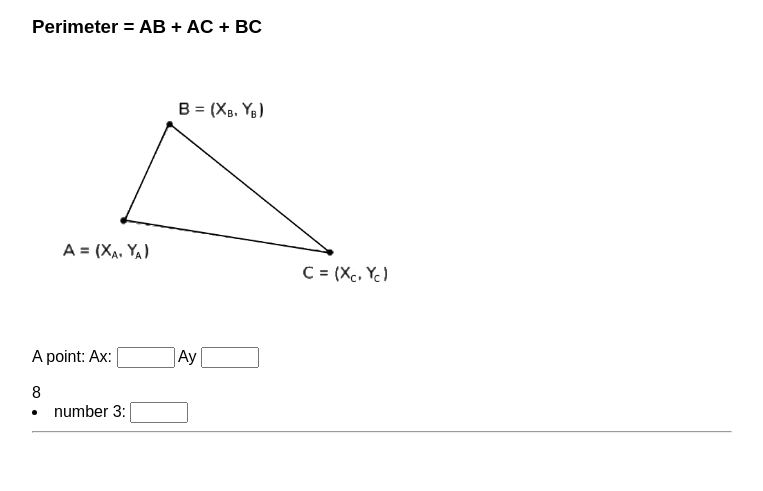
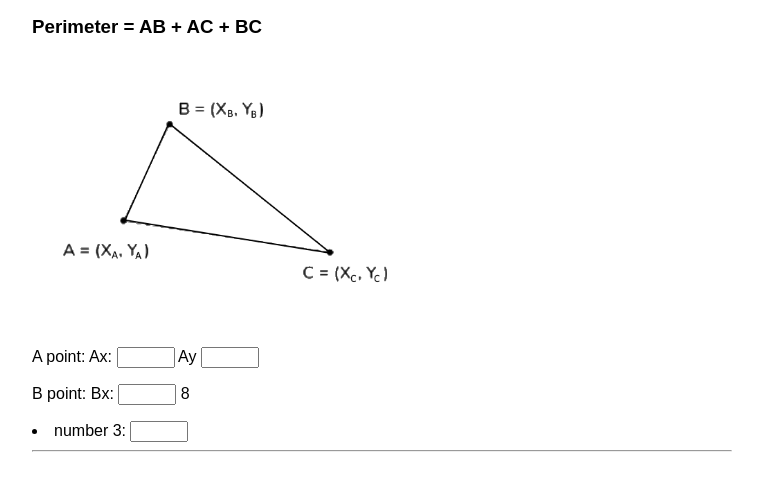
Before and after one commit to Spergliz/hytr, a plain HTML site: page index.html in a window 1280 px wide. Shown: the part 105-596 px from the top of the page, without its empty margins (258-1021 px from the left). Drawn offline with Linux system fonts and the light colour scheme.

Commit message:
Update index.html

```diff
--- a/index.html
+++ b/index.html
@@ -24,7 +24,9 @@
     <P></P>
       A point: Ax: <input id="Ax" type="number"> Ay <input id="Ay" type="number"> </li>
     </P>
-
+    <p>
+      B point: Bx: <input id="Bx"
+    </p>
 
 
 
```
